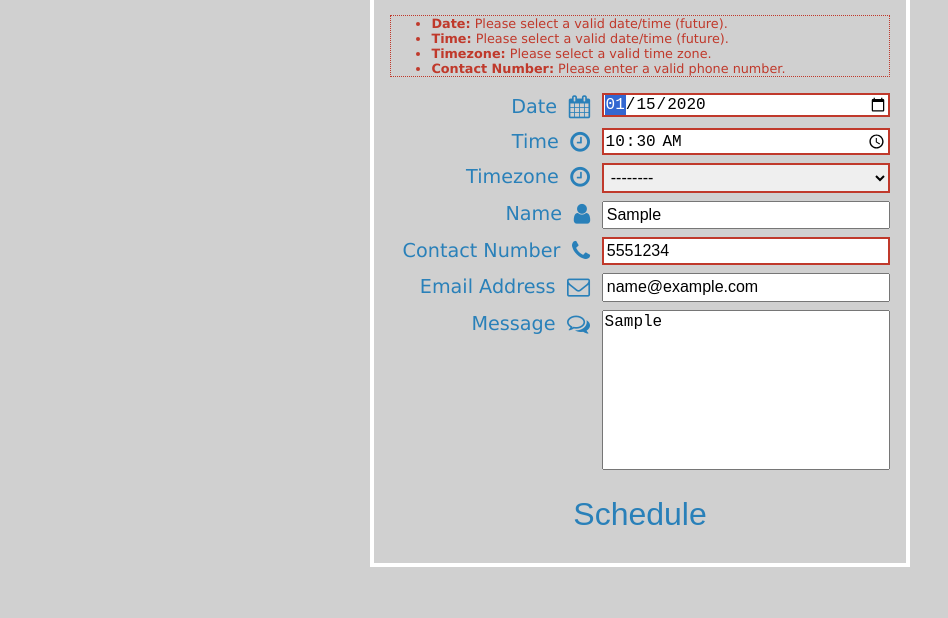
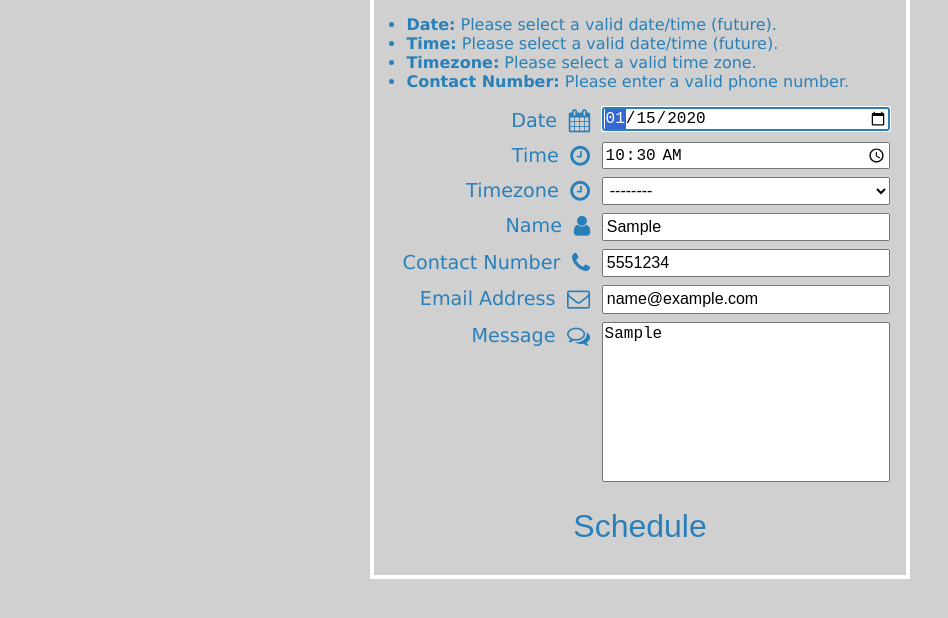
Before and after one commit to aashishnagpal/md-css-intro-forms, a plain HTML site: page form-templates/scheduling.html in a window 1280 px wide. Both pictures are taken after typing "2020-01-15", "10:30", "Sample", "5551234", "name@example.com", "Sample" into the empty fields and a click on the input "Schedule". Shown: the part 122-740 px from the top of the page, without its empty margins (0-948 px from the left). Drawn offline with Linux system fonts and the light colour scheme.

Commit message:
Update in Scheduling Form for validation CSS

```diff
--- a/form-templates/scheduling.html
+++ b/form-templates/scheduling.html
@@ -14,8 +14,8 @@
 </header>
 <section>
     <h3>Scheduling Assistant</h3>
-    <ul id="errorsList"></ul>
-    <form id="schedulingForm" method="get" novalidate>
+    <div class="errors-container"><ul id="errors-list"></ul></div>
+    <form id="scheduling-form" method="get" novalidate>
         <div class="field date">
             <label for="date"><i class="fa fa-calendar"></i> Date</label>
             <input type="date" id="date" name="date" required/>
--- a/js/scheduling.js
+++ b/js/scheduling.js
@@ -4,9 +4,9 @@
 (function () {
   'use strict';
 
-  document.getElementById('schedulingForm').addEventListener('submit', function (event) {
-    validator.errorUtilities.removeAllErrors('schedulingForm', 'errorsList');
-    if (validator.errorUtilities.setAllErrors('schedulingForm', 'errorsList')) event.preventDefault();
+  document.getElementById('scheduling-form').addEventListener('submit', function (event) {
+    validator.errorUtilities.removeAllErrors('scheduling-form', 'errors-list');
+    if (validator.errorUtilities.setAllErrors('scheduling-form', 'errors-list')) event.preventDefault();
   });
 
   var date = document.getElementById('date');
--- a/styles/form-scheduling.css
+++ b/styles/form-scheduling.css
@@ -94,17 +94,6 @@ input[type="submit"]:focus {
   padding: 0.2em;
 }
 
-form.validate input:invalid,
-form.validate select:invalid,
-form.validate textarea:invalid {
-  border: 2px solid #c0392b;
-  outline: none;
+ul#errors-list:not(:empty) {
+  padding: 0 1em;
 }
-
-ul#errorsList:not(:empty) {
-  border: 1px dotted #c0392b;
-}
-ul#errorsList li {
-  color: #c0392b;
-  font-size: 0.8em;
-}
```
